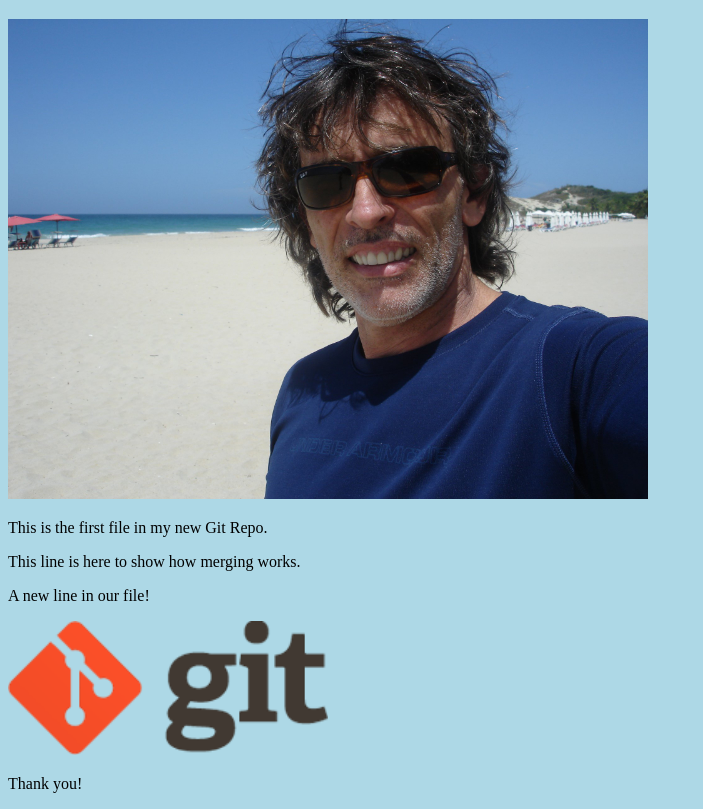
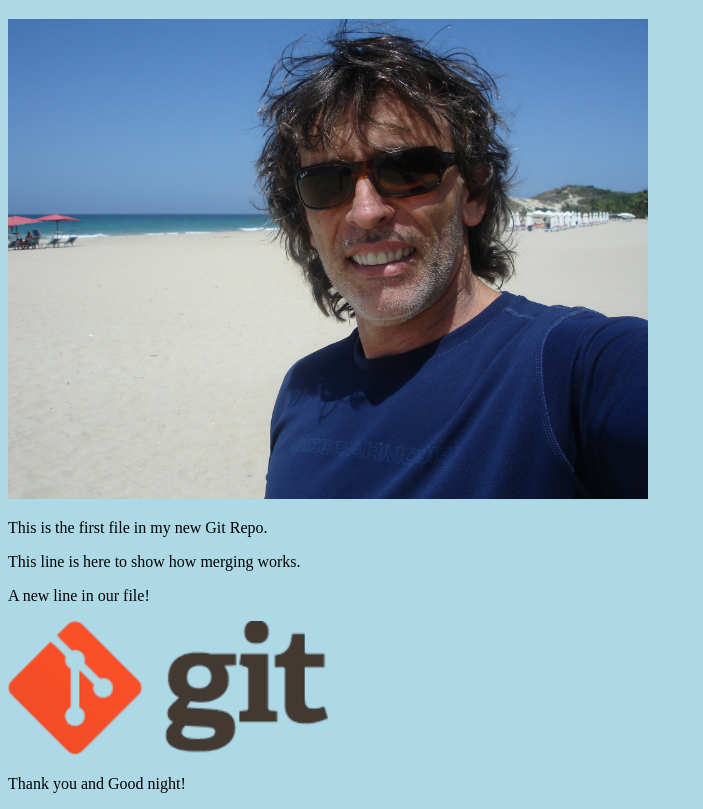
Before and after one commit to usabraz/usabraz.github.io, a plain HTML site: page index.html in a window 1280 px wide. Shown: the part 61-870 px from the top of the page, without its empty margins (0-703 px from the left). Drawn offline with Linux system fonts and the light colour scheme.

Commit message:
Update index.html
Edited some text

```diff
--- a/index.html
+++ b/index.html
@@ -9,9 +9,10 @@
 <h1>Hello world!</h1>
 <div><img src="img_hello_world.jpg" alt="Hello World from Space" style="width:100%;max-width:640px"></div>
 <p>This is the first file in my new Git Repo.</p>
+
 <p>This line is here to show how merging works.</p>
 <p>A new line in our file!</p>
 <div><img src="img_hello_git.png" alt="Hello Git" style="width:100%;max-width:320px"></div>
-<p>Thank you!</p>
+<p>Thank you and Good night!</p>
 </body>
 </html>
```
